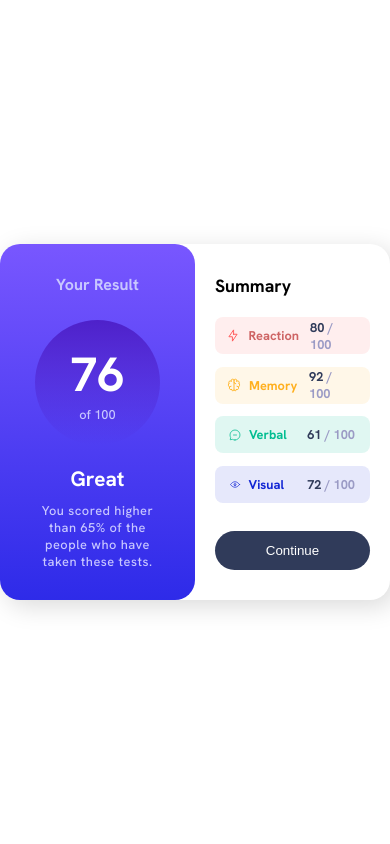
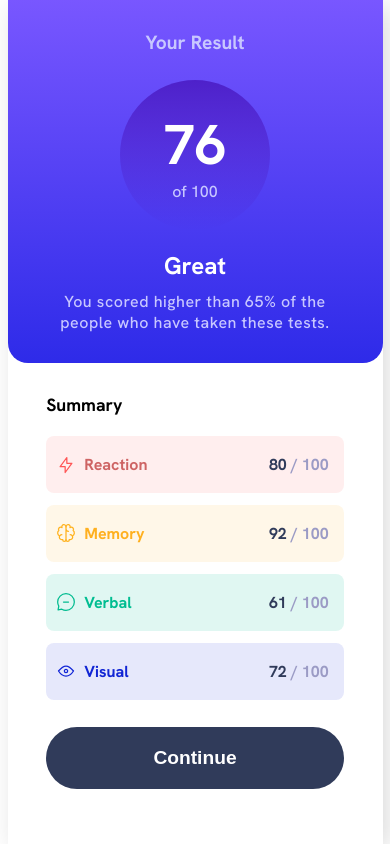
Before and after one commit to jclegg31/front-end-mentor-challenge-3, a plain HTML site: page index.html in a window 390 px wide. Drawn offline with Linux system fonts and the light colour scheme.

Commit message:
mobile version

```diff
--- a/css/style.css
+++ b/css/style.css
@@ -1,6 +1,3 @@
-:root {
-}
-
 * {
   margin: 0;
   padding: 0;
@@ -185,7 +182,13 @@ body {
   color: hsl(0, 0%, 100%);
   background: hsl(224, 30%, 27%);
   margin-top: 15px;
+  cursor: pointer;
 }
+
+.button:hover {
+  background: linear-gradient(hsl(252, 100%, 67%), hsl(241, 81%, 54%));
+}
+
 .attribution {
   font-size: 11px;
   text-align: center;
@@ -194,3 +197,73 @@ body {
 .attribution a {
   color: hsl(228, 45%, 44%);
 }
+
+@media (max-width: 760px) {
+  .container {
+    width: 375px;
+    height: 100vh;
+    flex-direction: column;
+    align-items: center;
+    justify-content: space-between;
+    border-radius: 0px;
+  }
+
+  .results {
+    width: 100%;
+    border-radius: 0px;
+    border-bottom-left-radius: 20px;
+    border-bottom-right-radius: 20px;
+  }
+
+  .results h1 {
+    font-size: 1.2rem;
+  }
+
+  .results-score {
+    width: 150px;
+    height: 150px;
+  }
+
+  .score-big {
+    font-size: 3.5rem;
+    font-weight: bold;
+  }
+
+  .score-small {
+    font-size: 1rem;
+  }
+
+  .text h2 {
+    font-size: 1.5rem;
+  }
+
+  .text p {
+    font-size: 1rem;
+  }
+
+  .summary {
+    width: 90%;
+    margin: 0 auto;
+    height: 100%;
+  }
+
+  .score-container img {
+    padding-right: 8px;
+    max-width: 50%;
+    max-height: 50%;
+  }
+
+  .score-reaction,
+  .score-memory,
+  .score-verbal,
+  .score-visual {
+    padding: 8px 0;
+    font-size: 1rem;
+  }
+
+  .button {
+    padding: 20px 0;
+    font-size: 1.2rem;
+    font-weight: bold;
+  }
+}
```
